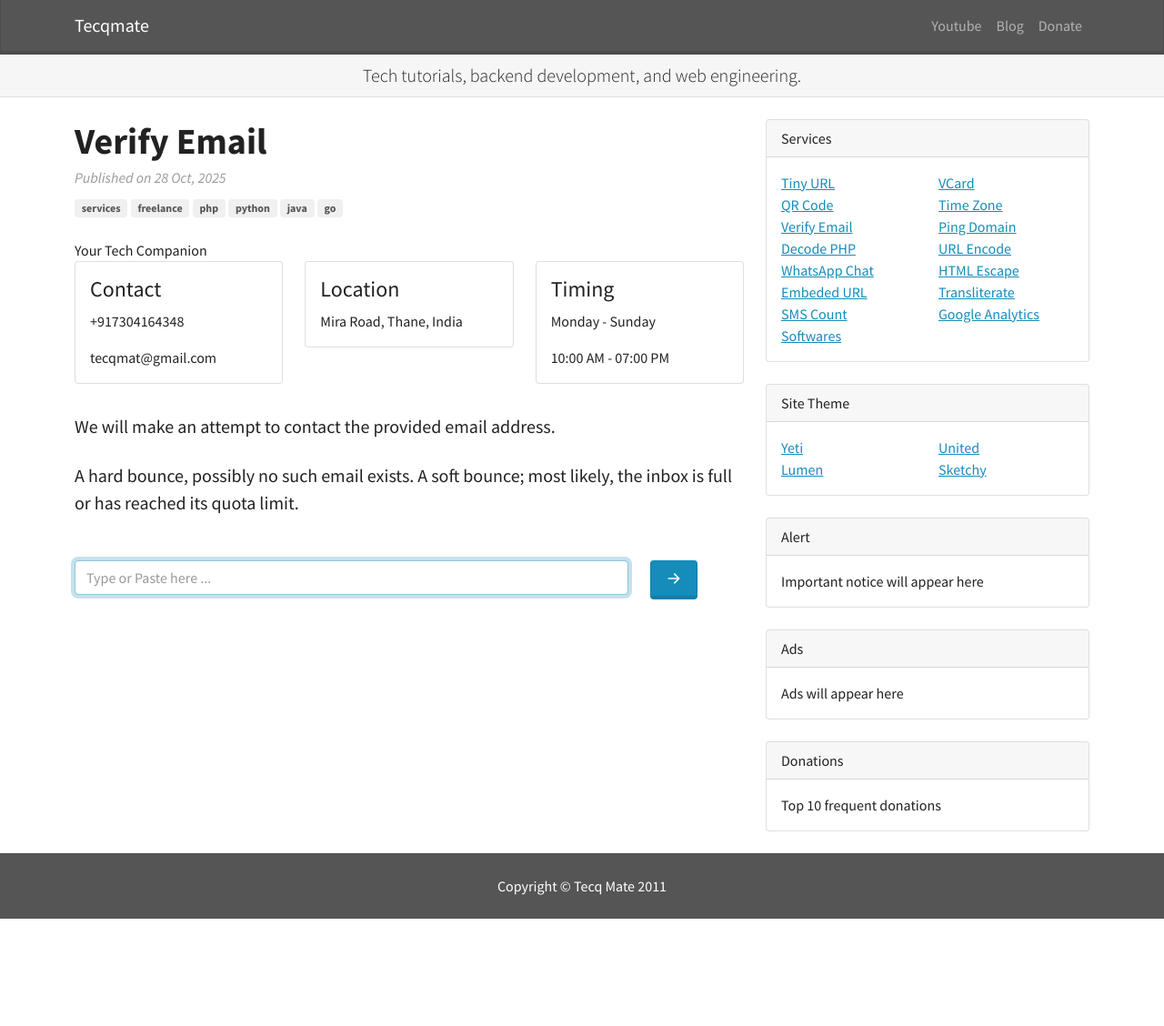
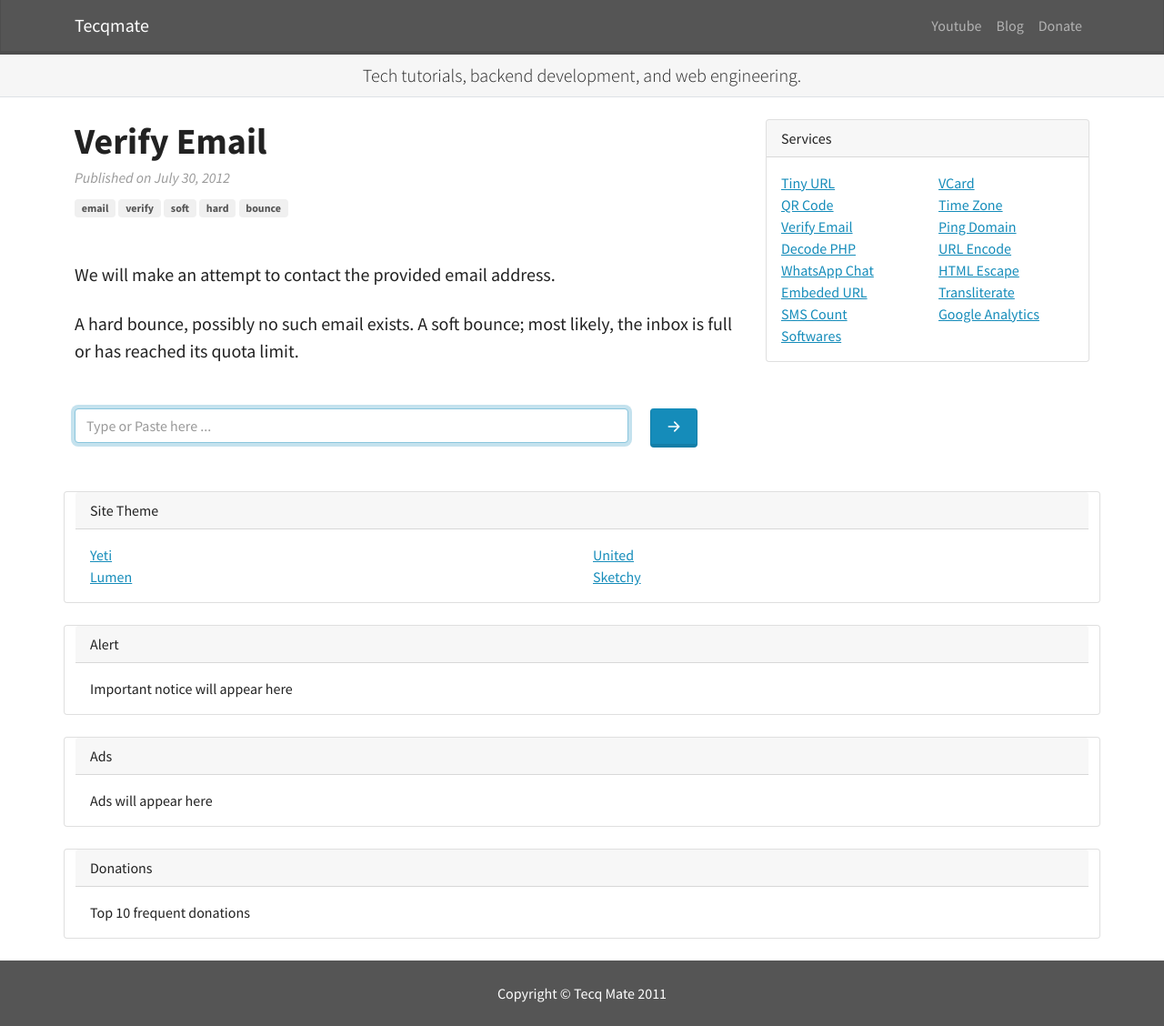
Before and after one commit to tecqmate/site, a Jekyll site: the page built from verify-email.md, in a window 1280 px wide. Shown: the whole page at 91% size. Built offline with Jekyll 4.4.1, drawn with Linux system fonts in a browser that asks for light colours; before the commit the page ends 1010 px from its top, so only the background shows below that.

Commit message:
moved home content

```diff
--- a/_includes/footer.html
+++ b/_includes/footer.html
@@ -1,4 +1,3 @@
-
 <footer class="footer mt-auto py-3 bg-dark">
     <div class="container my-2">
         <p class="m-0 text-center text-white">Copyright © Tecq Mate 2011</p>
@@ -26,7 +25,7 @@
         }
     }
 
-    $(function() {
+    $(function () {
         const savedTheme = localStorage.getItem('selected-theme');
         if (savedTheme) $('#theme-style').attr('href', savedTheme);
 
--- a/_includes/services.html
+++ b/_includes/services.html
@@ -1,3 +1,7 @@
+<!-- Services Widget -->
+<div class="card mb-4">
+    <div class="card-header">Services</div>
+    <div class="card-body">
         <div class="row">
             {% for item in site.data.services %}
             <div class="col-sm-6">
@@ -9,3 +13,5 @@
             </div>
             {% endfor %}
         </div>
+    </div>
+</div>
--- a/_layouts/home.html
+++ b/_layouts/home.html
@@ -8,15 +8,16 @@
     <div class="container">
       <a class="navbar-brand" href="{{ '/' | relative_url }}">{{ site.title }}</a>
       <button class="navbar-toggler ms-2" type="button" data-bs-toggle="collapse"
-        data-bs-target="#navbarSupportedContent" aria-controls="navbarSupportedContent"
-        aria-expanded="false" aria-label="Toggle navigation">
+        data-bs-target="#navbarSupportedContent" aria-controls="navbarSupportedContent" aria-expanded="false"
+        aria-label="Toggle navigation">
         <span class="navbar-toggler-icon"></span>
       </button>
 
       <div class="collapse navbar-collapse" id="navbarSupportedContent">
         <ul class="navbar-nav ms-auto mb-2 mb-lg-0">
           <li class="nav-item">
-            <a class="nav-link" href="https://www.youtube.com/channel/UCVOFs1H3mtohHvRwLFbDQNw?sub_confirmation=1" target="_blank">Youtube</a>
+            <a class="nav-link" href="https://www.youtube.com/channel/UCVOFs1H3mtohHvRwLFbDQNw?sub_confirmation=1"
+              target="_blank">Youtube</a>
           </li>
           <li class="nav-item">
             <a class="nav-link" href="https://tecqmate.blogspot.com" target="_blank">Blog</a>
@@ -45,51 +46,12 @@
           <article>
             <header class="mb-4">
               <h1 class="fw-bolder mb-1">{{ page.title | default: "Freemium Services" }}</h1>
-              <div class="text-muted fst-italic mb-2">Published on 28 Oct, 2025</div>
-              <span class="badge bg-secondary text-decoration-none link-light">services</span>
-              <span class="badge bg-secondary text-decoration-none link-light">freelance</span>
-              <span class="badge bg-secondary text-decoration-none link-light">php</span>
-              <span class="badge bg-secondary text-decoration-none link-light">python</span>
-              <span class="badge bg-secondary text-decoration-none link-light">java</span>
-              <span class="badge bg-secondary text-decoration-none link-light">go</span>
+              <div class="text-muted fst-italic mb-2">Published on {{ page.date | date: '%B %d, %Y' }}</div>
+              {% for tag in page.tags %}
+              <span class="badge bg-secondary text-decoration-none link-light">{{ tag }}</span>
+              {% endfor %}
             </header>
           </article>
-
-          <section>
-            <p class="card-text">Your Tech Companion</p>
-          </section>
-
-          <!-- Contact Widget -->
-          <div class="col mb-2 col-12 col-sm-12 col-md-4">
-            <div class="card">
-              <div class="card-body">
-                <h2 class="card-title h4">Contact</h2>
-                <p class="card-text">+917304164348</p>
-                <p class="card-text">tecqmat@gmail.com</p>
-              </div>
-            </div>
-          </div>
-
-          <!-- Location Widget -->
-          <div class="col mb-2 col-12 col-sm-12 col-md-4">
-            <div class="card">
-              <div class="card-body">
-                <h2 class="card-title h4">Location</h2>
-                <p class="card-text">Mira Road, Thane, India</p>
-              </div>
-            </div>
-          </div>
-
-          <!-- Timing Widget -->
-          <div class="col mb-2 col-12 col-sm-12 col-md-4">
-            <div class="card">
-              <div class="card-body">
-                <h2 class="card-title h4">Timing</h2>
-                <p class="card-text">Monday - Sunday</p>
-                <p class="card-text">10:00 AM - 07:00 PM</p>
-              </div>
-            </div>
-          </div>
 
           <!-- Dynamic Markdown Body Content -->
           <div class="col-12 mt-4">
@@ -100,12 +62,7 @@
 
       <!-- Sidebar -->
       <div class="col-lg-4">
-        <!-- Services Widget -->
-        <div class="card mb-4">
-          <div class="card-header">Services</div>
-          <div class="card-body">
         {% include services.html %}
-          </div>
       </div>
 
       <!-- Site Theme Switcher -->
@@ -113,10 +70,14 @@
         <div class="card-header">Site Theme</div>
         <div class="card-body">
           <div class="row">
-              <div class="col-sm-6"><a href="#!" onclick="changeTheme('{{ '/yeti.min.css' | relative_url }}')">Yeti</a></div>
-              <div class="col-sm-6"><a href="#!" onclick="changeTheme('{{ '/united.min.css' | relative_url }}')">United</a></div>
-              <div class="col-sm-6"><a href="#!" onclick="changeTheme('{{ '/lumen.min.css' | relative_url }}')">Lumen</a></div>
-              <div class="col-sm-6"><a href="#!" onclick="changeTheme('{{ '/sketchy.min.css' | relative_url }}')">Sketchy</a></div>
+            <div class="col-sm-6"><a href="#!" onclick="changeTheme('{{ '/yeti.min.css' | relative_url }}')">Yeti</a>
+            </div>
+            <div class="col-sm-6"><a href="#!"
+                onclick="changeTheme('{{ '/united.min.css' | relative_url }}')">United</a></div>
+            <div class="col-sm-6"><a href="#!" onclick="changeTheme('{{ '/lumen.min.css' | relative_url }}')">Lumen</a>
+            </div>
+            <div class="col-sm-6"><a href="#!"
+                onclick="changeTheme('{{ '/sketchy.min.css' | relative_url }}')">Sketchy</a></div>
           </div>
         </div>
       </div>
```
Also changed, not shown: index.md (+39 -1 lines). Lines whose indentation alone changed are shown as unchanged.
